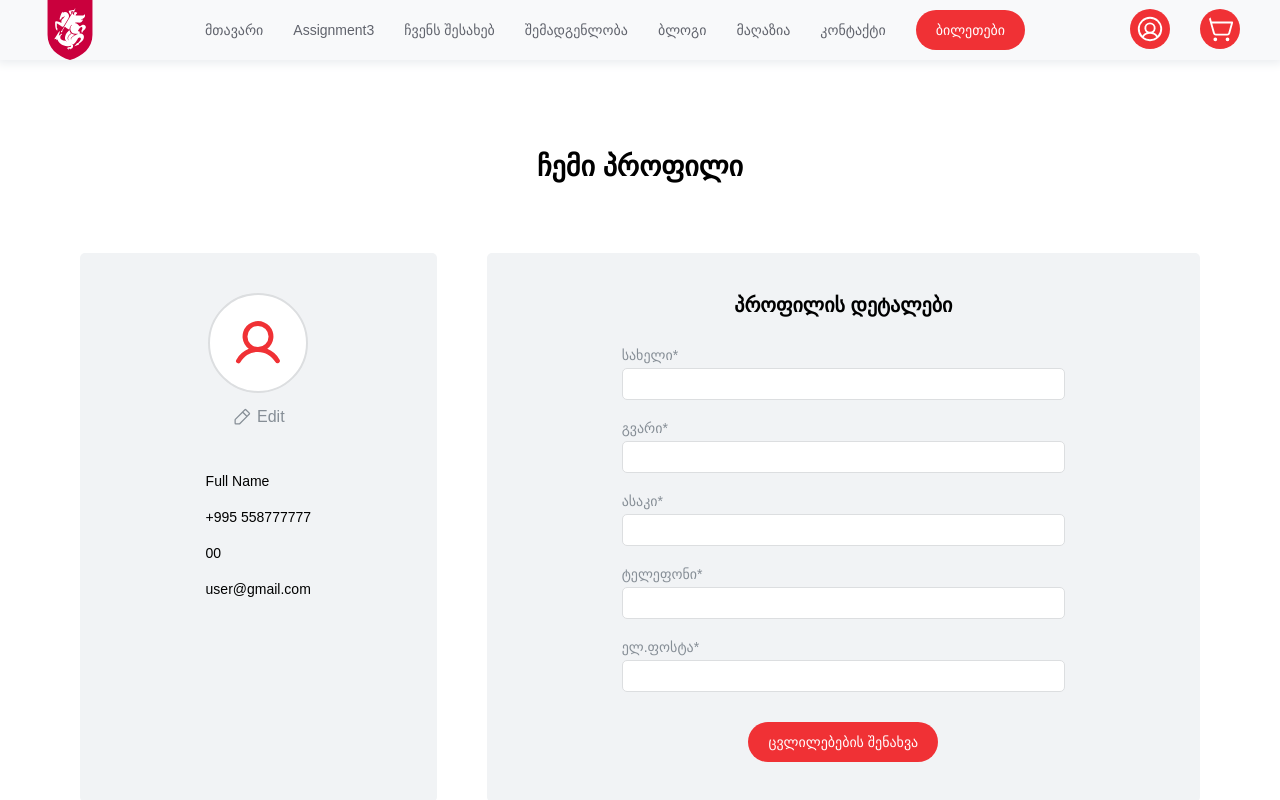
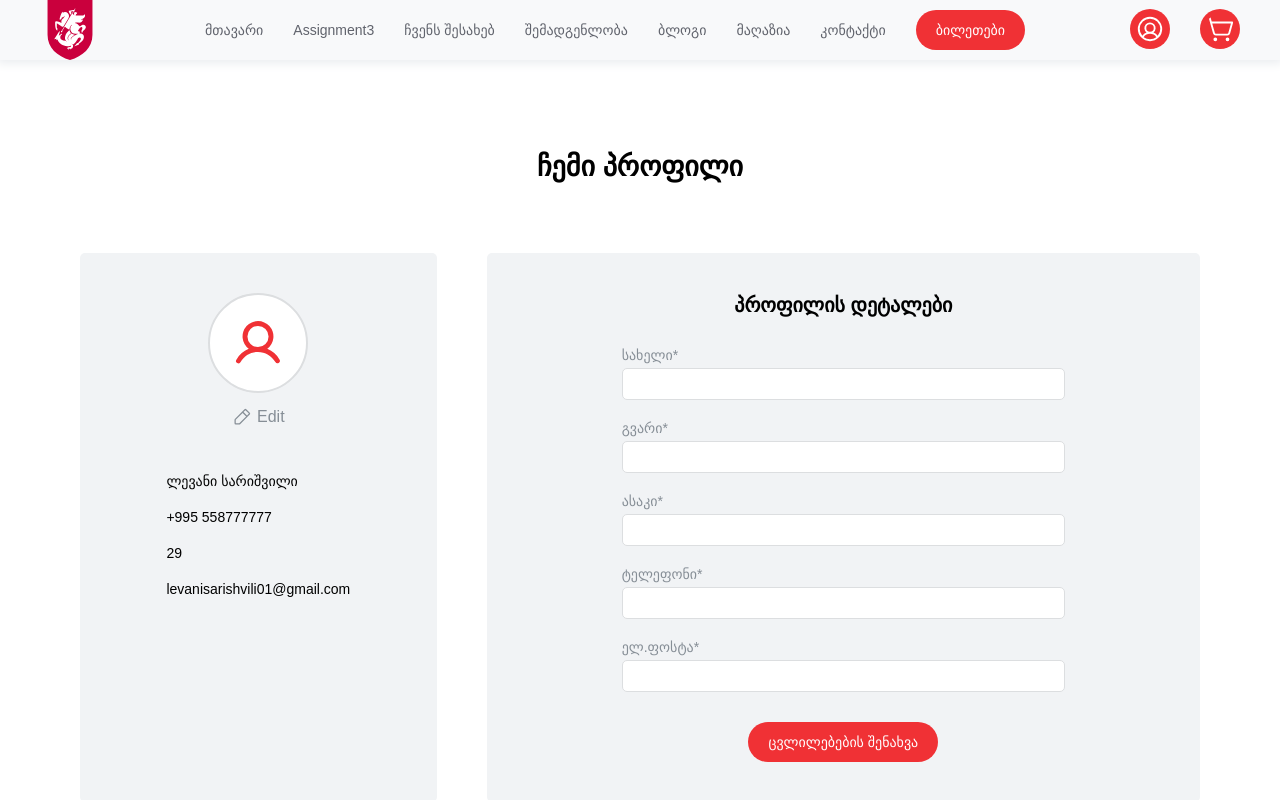
Before and after one commit to levansarishvili/MyStore, a React (Create React App) app: page /profile in a window 1280 px wide. Shown: the top 800 px of the page. Built offline with nearby package versions, Linux system fonts and the light colour scheme; a small style sheet from the web is missing.

Commit message:
refactor: modify again user default data

```diff
--- a/src/pages/Profile.jsx
+++ b/src/pages/Profile.jsx
@@ -32,11 +32,11 @@ function Profile() {
             </div>
 
             <div className="profile-txt-wrapper">
-              <p className="profile-txt">Full Name</p>
+              <p className="profile-txt">ლევანი სარიშვილი</p>
 
               <p className="profile-txt">+995 558777777</p>
-              <p className="profile-txt">00</p>
-              <p className="profile-txt">user@gmail.com</p>
+              <p className="profile-txt">29</p>
+              <p className="profile-txt">levanisarishvili01@gmail.com</p>
             </div>
           </div>
 
```
